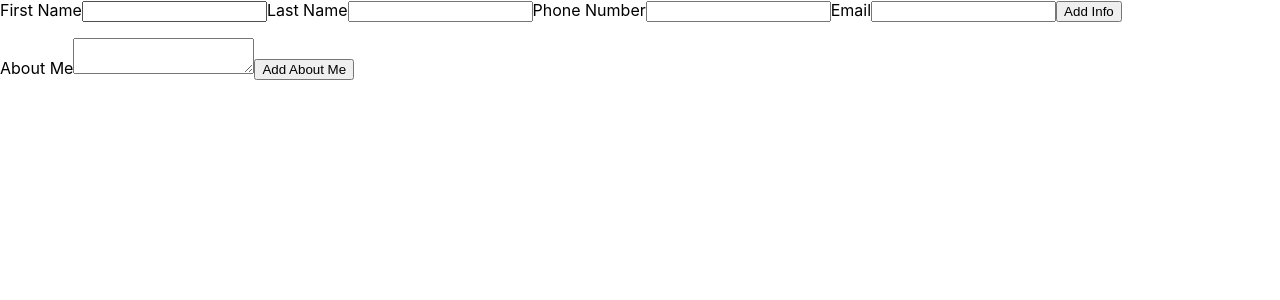
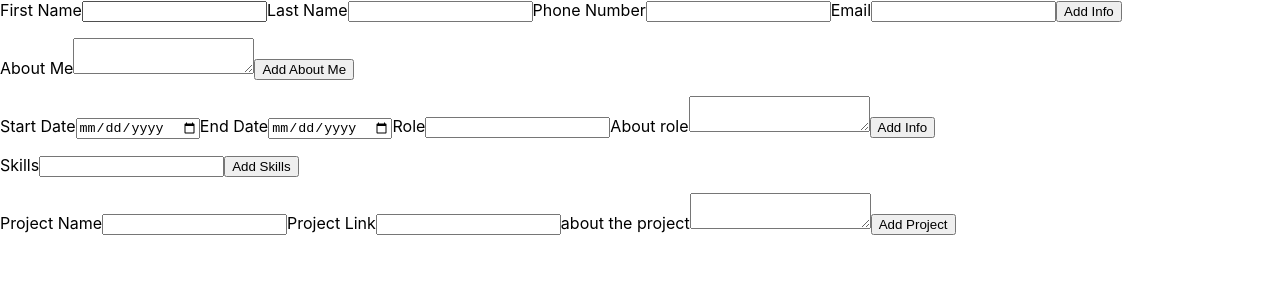
Before and after one commit to Chris-Wagg/TOP-React-CV, a React (Create React App) app in the folder cv-project/: page / in a window 1280 px wide. Shown: the top 300 px of the page. Built offline with nearby package versions, Linux system fonts and the light colour scheme.

Commit message:
experience, skill and projects components added

```diff
--- a/cv-project/src/App.js
+++ b/cv-project/src/App.js
@@ -1,12 +1,18 @@
 import React from 'react'
 import AddPersonalInfo from './Components/AddPersonalInfo'
 import AddAboutMe from './Components/AddAboutMe'
+import AddExperience from './Components/AddExperience'
+import AddSkills from './Components/AddSkills'
+import AddProjects from './Components/AddProjects'
 
 export default function App() {
 	return (
 		<>
 			<AddPersonalInfo />
 			<AddAboutMe />
+			<AddExperience />
+			<AddSkills />
+			<AddProjects />
 		</>
 	)
 }
--- a/cv-project/src/Components/AddExperience.jsx
+++ b/cv-project/src/Components/AddExperience.jsx
@@ -1,7 +1,7 @@
 import React, { Component } from 'react'
 import uniqid from 'uniqid'
 
-import DisplayAboutMe from './Display Components/DisplayAboutMe'
+import DisplayExperience from './Display Components/DisplayExperience'
 
 class AddExperience extends Component {
 	constructor() {
@@ -51,21 +51,15 @@ class AddExperience extends Component {
 		})
 	}
 
-	onSubmitAboutMe = (e) => {
+	onSubmitExperience = (e) => {
 		e.preventDefault()
 		this.setState({
 			startDateArr: this.state.startDateArr.concat(this.state.startDate),
 			startDate: { text: '', id: uniqid() },
-		})
-		this.setState({
 			endDateArr: this.state.endDateArr.concat(this.state.endDate),
 			endDate: { text: '', id: uniqid() },
-		})
-		this.setState({
 			roleArr: this.state.roleArr.concat(this.state.role),
 			role: { text: '', id: uniqid() },
-		})
-		this.setState({
 			aboutRoleArr: this.state.aboutRoleArr.concat(this.state.aboutRole),
 			aboutRole: { text: '', id: uniqid() },
 		})
@@ -80,7 +74,7 @@ class AddExperience extends Component {
 			role,
 			roleArr,
 			aboutRole,
-			aboutMeArr,
+			aboutRoleArr,
 		} = this.state
 		return (
 			<>
@@ -111,18 +105,23 @@ class AddExperience extends Component {
 						/>
 						{/* ------------------------------------------ */}
 						<label htmlFor="aboutRoleInput">About role</label>
-						<input
+						<textarea
 							onChange={this.handleChangeAboutRole}
-							type="text"
 							id="aboutRoleInput"
 							value={aboutRole.text}
-						/>
+							name="aboutRoleInput"
+						></textarea>
 						{/* ------------------------------------------ */}
-						<button type="submit" onClick={this.onSubmitAllInfo}>
+						<button type="submit" onClick={this.onSubmitExperience}>
 							Add Info
 						</button>
 					</form>
-					<DisplayAboutMe aboutMeArr={aboutMeArr} />
+					<DisplayExperience
+						startDateArr={startDateArr}
+						endDateArr={endDateArr}
+						roleArr={roleArr}
+						aboutRoleArr={aboutRoleArr}
+					/>
 				</div>
 			</>
 		)
--- /dev/null
+++ b/cv-project/src/Components/AddProjects.jsx
@@ -0,0 +1,107 @@
+import React, { Component } from 'react'
+import uniqid from 'uniqid'
+import DisplayProjects from './Display Components/DisplayProjects'
+
+class AddProjects extends Component {
+	constructor() {
+		super()
+		this.state = {
+			projectText: { text: '', id: uniqid() },
+			projectArr: [],
+			projectURLText: { text: '', id: uniqid() },
+			projectURLArr: [],
+			aboutProjectText: { text: '', id: uniqid() },
+			aboutProjectArr: [],
+		}
+	}
+
+	handleChangeAddProject = (e) => {
+		this.setState({
+			projectText: {
+				text: e.target.value,
+				id: this.state.projectText.id,
+			},
+		})
+	}
+	handleChangeAddProjectURL = (e) => {
+		this.setState({
+			projectURLText: {
+				text: e.target.value,
+				id: this.state.projectURLText.id,
+			},
+		})
+	}
+	handleChangeAddAboutProject = (e) => {
+		this.setState({
+			aboutProjectText: {
+				text: e.target.value,
+				id: this.state.aboutProjectText.id,
+			},
+		})
+	}
+
+	onSubmitProject = (e) => {
+		e.preventDefault()
+		this.setState({
+			projectArr: this.state.projectArr.concat(this.state.projectText),
+			projectText: { text: '', id: uniqid() },
+			projectURLArr: this.state.projectURLArr.concat(this.state.projectURLText),
+			projectURLText: { text: '', id: uniqid() },
+			aboutProjectArr: this.state.aboutProjectArr.concat(
+				this.state.aboutProjectText
+			),
+			aboutProjectText: { text: '', id: uniqid() },
+		})
+	}
+
+	render() {
+		const {
+			projectArr,
+			projectText,
+			projectURLText,
+			aboutProjectText,
+			projectURLArr,
+			aboutProjectArr,
+		} = this.state
+		return (
+			<>
+				<div>
+					<form>
+						<label htmlFor="aboutMeInput">Project Name</label>
+						<input
+							onChange={this.handleChangeAddProject}
+							type="text"
+							id="projectName"
+							value={projectText.text}
+						/>
+						<label htmlFor="aboutMeInput">Project Link</label>
+						<input
+							onChange={this.handleChangeAddProjectURL}
+							type="url"
+							id="projectUrl"
+							value={projectURLText.text}
+						/>
+						<label htmlFor="aboutMeInput">about the project</label>
+						<textarea
+							onChange={this.handleChangeAddAboutProject}
+							type="text"
+							id="aboutProject"
+							name="aboutProjectText"
+							value={aboutProjectText.text}
+						></textarea>
+						<button type="submit" onClick={this.onSubmitProject}>
+							Add Project
+						</button>
+					</form>
+					<DisplayProjects
+						projectArr={projectArr}
+						projectURLArr={projectURLArr}
+						aboutProjectArr={aboutProjectArr}
+					/>
+				</div>
+			</>
+		)
+	}
+}
+
+export default AddProjects
--- /dev/null
+++ b/cv-project/src/Components/AddSkills.jsx
@@ -0,0 +1,56 @@
+import React, { Component } from 'react'
+import uniqid from 'uniqid'
+
+import DisplaySkills from './Display Components/DisplaySkills'
+
+class AddAboutMe extends Component {
+	constructor() {
+		super()
+		this.state = {
+			skillsText: { text: '', id: uniqid() },
+			skillsArr: [],
+		}
+	}
+
+	handleChangeAboutMe = (e) => {
+		this.setState({
+			skillsText: {
+				text: e.target.value,
+				id: this.state.skillsText.id,
+			},
+		})
+	}
+
+	onSubmitSkills = (e) => {
+		e.preventDefault()
+		this.setState({
+			skillsArr: this.state.skillsArr.concat(this.state.skillsText),
+			skillsText: { text: '', id: uniqid() },
+		})
+	}
+
+	render() {
+		const { skillsText, skillsArr } = this.state
+		return (
+			<>
+				<div>
+					<form>
+						<label htmlFor="aboutMeInput">Skills</label>
+						<input
+							onChange={this.handleChangeAboutMe}
+							id="Skills"
+							value={skillsText.text}
+							name="skillsinput"
+						/>
+						<button type="submit" onClick={this.onSubmitSkills}>
+							Add Skills
+						</button>
+					</form>
+					<DisplaySkills skillsArr={skillsArr} />
+				</div>
+			</>
+		)
+	}
+}
+
+export default AddAboutMe
--- /dev/null
+++ b/cv-project/src/Components/Display Components/DisplayExperience.jsx
@@ -0,0 +1,20 @@
+export default function DisplayExperience(props) {
+	const { startDateArr, endDateArr, roleArr, aboutRoleArr } = props
+
+	return (
+		<ul>
+			{startDateArr.map((e) => {
+				return <li key={e.id}>{e.text}</li>
+			})}
+			{endDateArr.map((e) => {
+				return <li key={e.id}>{e.text}</li>
+			})}
+			{roleArr.map((e) => {
+				return <li key={e.id}>{e.text}</li>
+			})}
+			{aboutRoleArr.map((e) => {
+				return <li key={e.id}>{e.text}</li>
+			})}
+		</ul>
+	)
+}
--- /dev/null
+++ b/cv-project/src/Components/Display Components/DisplayProjects.jsx
@@ -0,0 +1,17 @@
+export default function DisplayProjects(props) {
+	const { projectArr, projectURLArr, aboutProjectArr } = props
+
+	return (
+		<ul>
+			{projectArr.map((e) => {
+				return <li key={e.id}>{e.text}</li>
+			})}
+			{projectURLArr.map((e) => {
+				return <li key={e.id}>{e.text}</li>
+			})}
+			{aboutProjectArr.map((e) => {
+				return <li key={e.id}>{e.text}</li>
+			})}
+		</ul>
+	)
+}
--- /dev/null
+++ b/cv-project/src/Components/Display Components/DisplaySkills.jsx
@@ -0,0 +1,11 @@
+export default function DisplaySkills(props) {
+	const { skillsArr } = props
+
+	return (
+		<ul>
+			{skillsArr.map((e) => {
+				return <li key={e.id}>{e.text}</li>
+			})}
+		</ul>
+	)
+}
```
Also changed, not shown: cv-project/src/Components/Display Components/DisplayEmail.jsx (deleted, +0 -11 lines), cv-project/src/Components/Display Components/DisplayLastName.jsx (deleted, +0 -11 lines), cv-project/src/Components/Display Components/DisplayPhone.jsx (deleted, +0 -11 lines).
